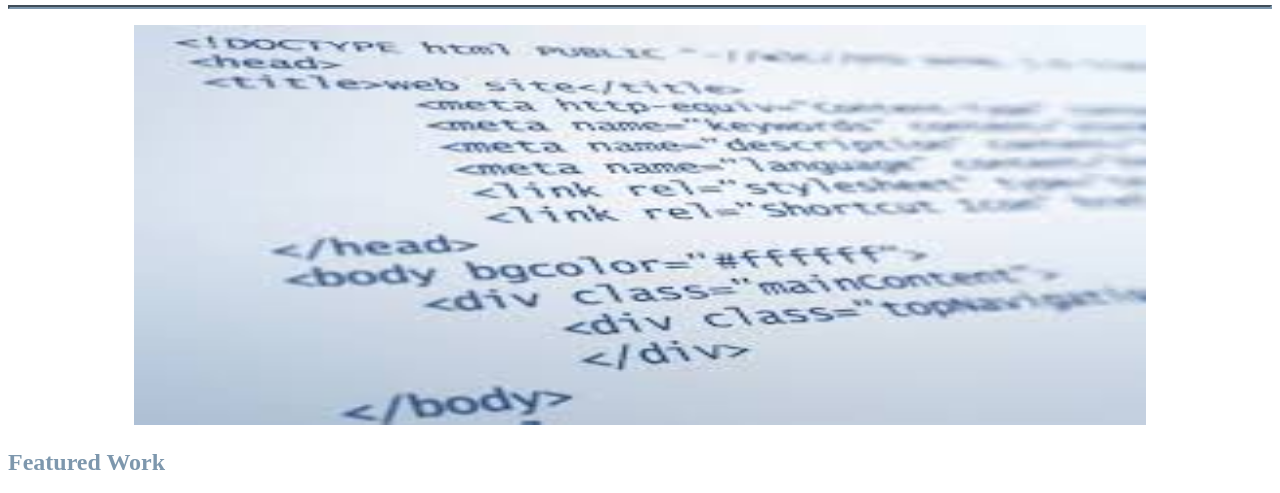
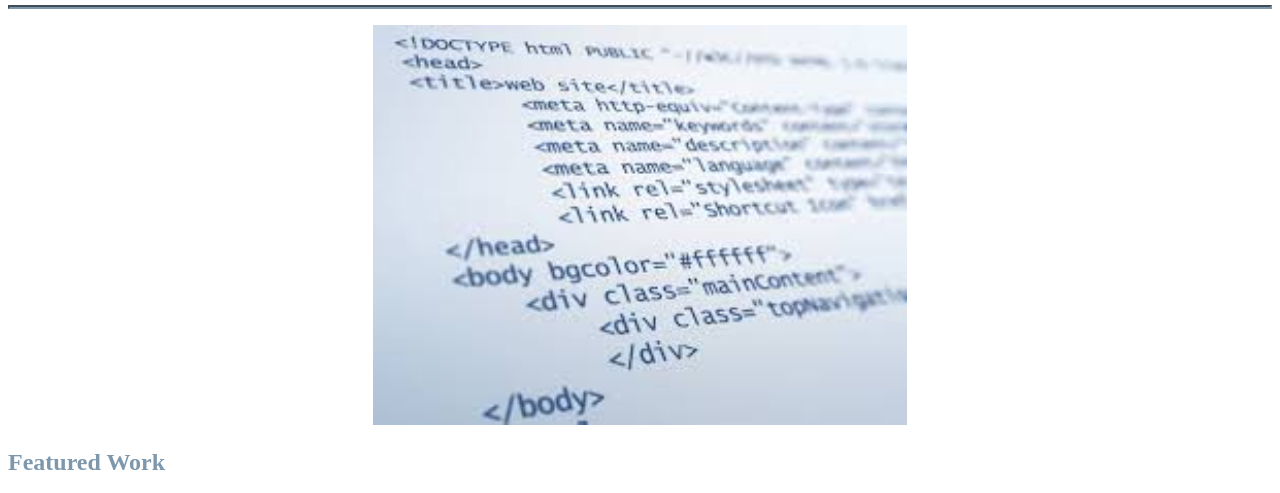
Before and after one commit to church617/Portfolio-Site, a plain HTML site: page PersonalWebsite.html in a window 1280 px wide. Shown: the part 171-664 px from the top of the page. Drawn offline with Linux system fonts and the light colour scheme; files that its build step writes are made by us from their sources; files whose address does not match are found by name.

Commit message:
CSS Stylesheet

```diff
--- a/css/main.css
+++ b/css/main.css
@@ -30,7 +30,7 @@ hr{
 }
 
 .filler_pic{
-    width: -webkit-fill-available;
+    text-align: center;
     max-width: 80%;
     height: 400px;
 }
```
